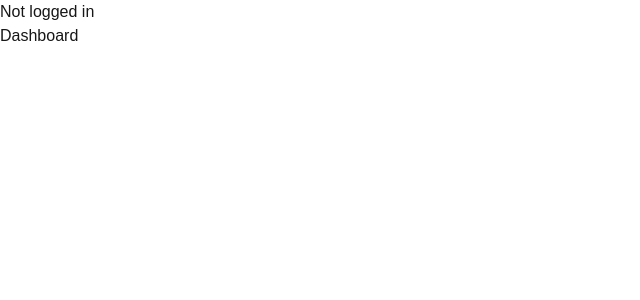
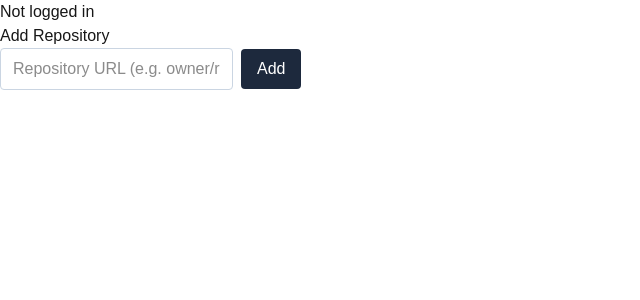
Before and after one commit to BryanRoubos/gradegit, a Next.js app: page /dashboard in a window 1280 px wide. Shown: the top 300 px of the page, without its empty margins (0-640 px from the left). Built offline with nearby package versions, Linux system fonts and the light colour scheme; no server answers.

Commit message:
feat: add repository form and GitHub commits API integration

```diff
--- /dev/null
+++ b/app/api/repo/commits/route.ts
@@ -0,0 +1,43 @@
+import { NextRequest, NextResponse } from "next/server"
+import { getCommits } from "@/lib/github"
+import { getServerSession } from "next-auth"
+import { authOptions } from "@/app/api/auth/[...nextauth]/route"
+
+const parseOwnerAndRepo = (repoUrl: string): { owner: string; repo: string } => {
+  const trimmed = repoUrl.trim()
+  if (trimmed.includes("github.com")) {
+    const url = new URL(trimmed.startsWith("http") ? trimmed : `https://${trimmed}`)
+    const parts = url.pathname.replace(/^\//, "").split("/")
+    return { owner: parts[0], repo: parts[1]?.replace(/\.git$/, "") ?? "" }
+  }
+  const parts = trimmed.split("/")
+  return { owner: parts[0] ?? "", repo: parts[1] ?? "" }
+}
+
+export const POST = async (req: NextRequest) => {
+  const session = await getServerSession(authOptions)
+
+  if (!session?.accessToken) {
+    return NextResponse.json({ error: "Unauthorized" }, { status: 401 })
+  }
+
+  const { repoUrl } = await req.json()
+  const { owner, repo } = parseOwnerAndRepo(repoUrl)
+
+  if (!owner || !repo) {
+    return NextResponse.json(
+      { error: "Invalid repo URL. Use owner/repo or full GitHub URL" },
+      { status: 400 }
+    )
+  }
+
+  try {
+    const commits = await getCommits(owner, repo, session.accessToken)
+    return NextResponse.json(commits)
+  } catch (err) {
+    return NextResponse.json(
+      { error: err instanceof Error ? err.message : "Failed to fetch commits" },
+      { status: 500 }
+    )
+  }
+}
--- a/app/dashboard/page.tsx
+++ b/app/dashboard/page.tsx
@@ -1,10 +1,11 @@
+import AddRepoForm from "@/components/AddRepoForm"
 import Header from "@/components/Header"
 
 export default function Dashboard() {
   return (
     <>
       <Header />
-      <main>Dashboard</main>
+      <AddRepoForm />
     </>
   )
 }
--- /dev/null
+++ b/components/AddRepoForm.tsx
@@ -0,0 +1,80 @@
+"use client"
+
+import { useState } from "react"
+
+export default function AddRepoForm() {
+  const [repoUrl, setRepoUrl] = useState("")
+  const [loading, setLoading] = useState(false)
+  const [error, setError] = useState<string | null>(null)
+  const [commitCount, setCommitCount] = useState<number | null>(null)
+
+  const handleSubmit = async (e: React.FormEvent<HTMLFormElement>) => {
+    e.preventDefault()
+    setError(null)
+    setCommitCount(null)
+
+    const trimmed = repoUrl.trim()
+    if (!trimmed) {
+      setError("Enter a repository URL")
+      return
+    }
+
+    setLoading(true)
+    try {
+      const res = await fetch("/api/repo/commits", {
+        method: "POST",
+        headers: { "Content-Type": "application/json" },
+        body: JSON.stringify({ repoUrl: trimmed }),
+      })
+
+      const data = await res.json()
+
+      if (!res.ok) {
+        setError(data.error ?? "Failed to fetch commits")
+        return
+      }
+
+      setCommitCount(Array.isArray(data) ? data.length : 0)
+      setRepoUrl("")
+    } catch {
+      setError("Failed to fetch commits")
+    } finally {
+      setLoading(false)
+    }
+  }
+
+  return (
+    <div>
+      <h1>Add Repository</h1>
+      <form onSubmit={handleSubmit}>
+        <input
+          type="text"
+          placeholder="Repository URL (e.g. owner/repo or https://github.com/owner/repo)"
+          value={repoUrl}
+          onChange={(e) => setRepoUrl(e.target.value)}
+          disabled={loading}
+          className="rounded border border-slate-300 px-3 py-2"
+          aria-label="Repository URL"
+        />
+        <button
+          type="submit"
+          disabled={loading}
+          className="ml-2 rounded bg-slate-800 px-4 py-2 text-white hover:bg-slate-700 disabled:opacity-50"
+          aria-label="Add repository"
+        >
+          {loading ? "Loading..." : "Add"}
+        </button>
+      </form>
+      {error && (
+        <p className="mt-2 text-red-600" role="alert">
+          {error}
+        </p>
+      )}
+      {commitCount !== null && (
+        <p className="mt-2 text-green-600">
+          Fetched {commitCount} commits
+        </p>
+      )}
+    </div>
+  )
+}
--- /dev/null
+++ b/lib/github.ts
@@ -0,0 +1,22 @@
+export const getCommits = async (
+  owner: string,
+  repo: string,
+  accessToken: string
+) => {
+  const response = await fetch(
+    `https://api.github.com/repos/${owner}/${repo}/commits`,
+    {
+      headers: {
+        Authorization: `Bearer ${accessToken}`,
+        Accept: "application/vnd.github.v3+json",
+      },
+    }
+  )
+
+  if (!response.ok) {
+    throw new Error(`GitHub API error: ${response.status}`)
+  }
+
+  const data = await response.json()
+  return data
+}
--- /dev/null
+++ b/types/next-auth.d.ts
@@ -0,0 +1,7 @@
+import "next-auth"
+
+declare module "next-auth" {
+  interface Session {
+    accessToken?: string
+  }
+}
```
